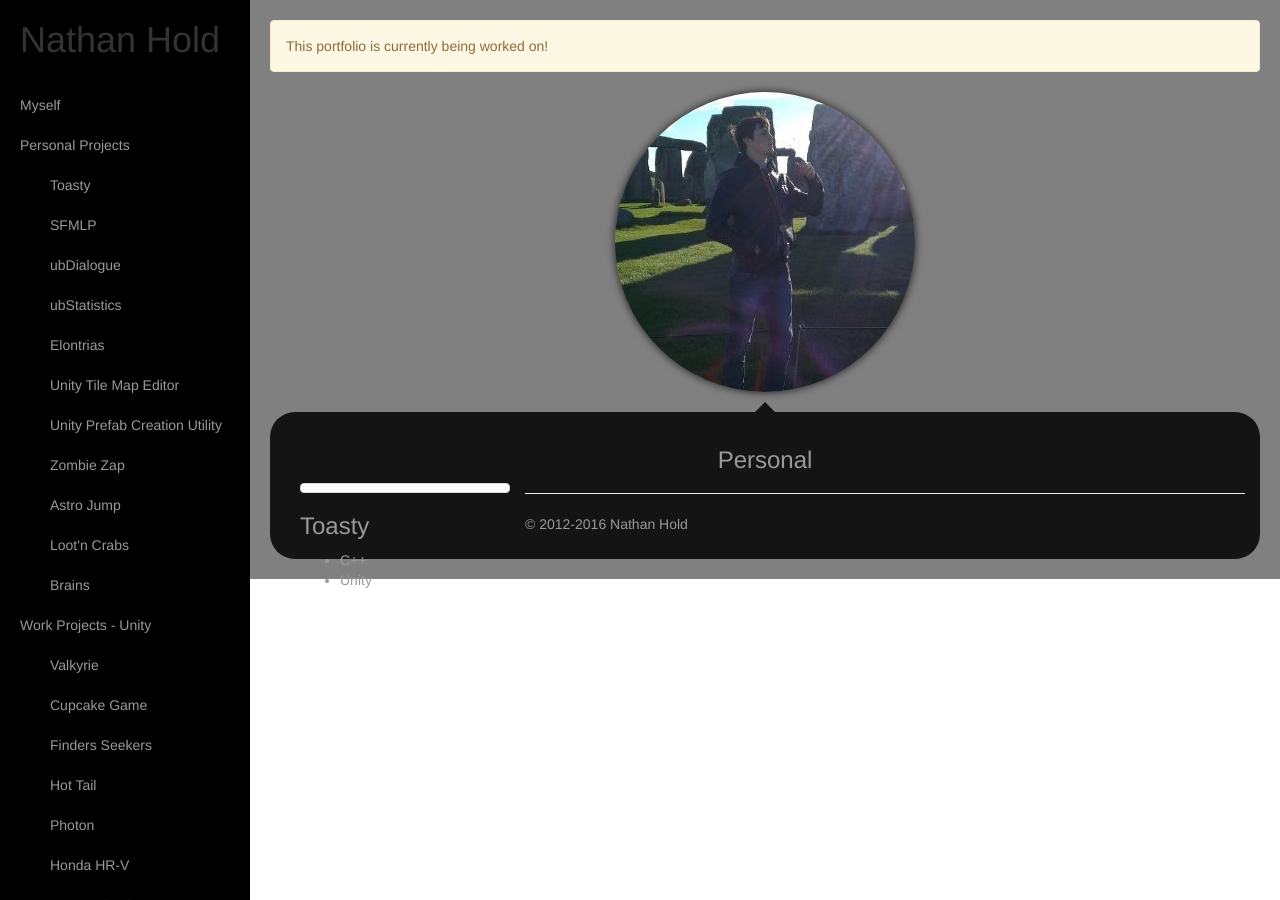
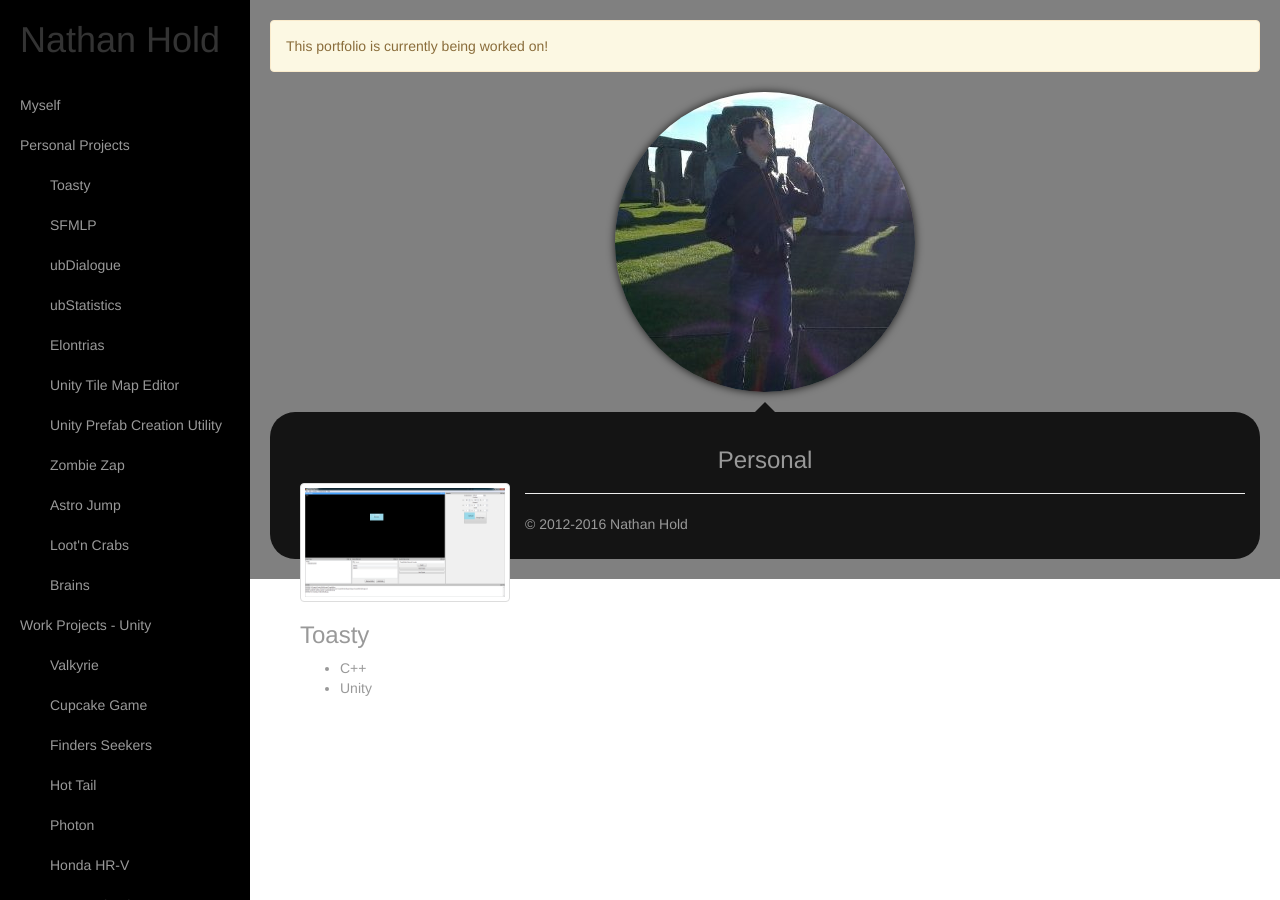
Before and after one commit to nhold/nhold.github.io, a Jekyll site: the page built from personal.html, in a window 1280 px wide. Built offline with Jekyll 4.4.1, drawn with Linux system fonts in a browser that asks for light colours.

Commit message:
FIX: Image name issue

```diff
--- a/personal.html
+++ b/personal.html
@@ -5,7 +5,7 @@ title: Personal
 
 <div class="col-lg-3 col-md-4 col-xs-6 thumb">
                 <a class="thumbnail" href="toasty.html">
-                    <img class="img-responsive" src="ToastyEditor2.png" alt="">
+                    <img class="img-responsive" src="images/ToastyEditor.png" alt="">
                 </a>
 
     <div class="caption">
```
